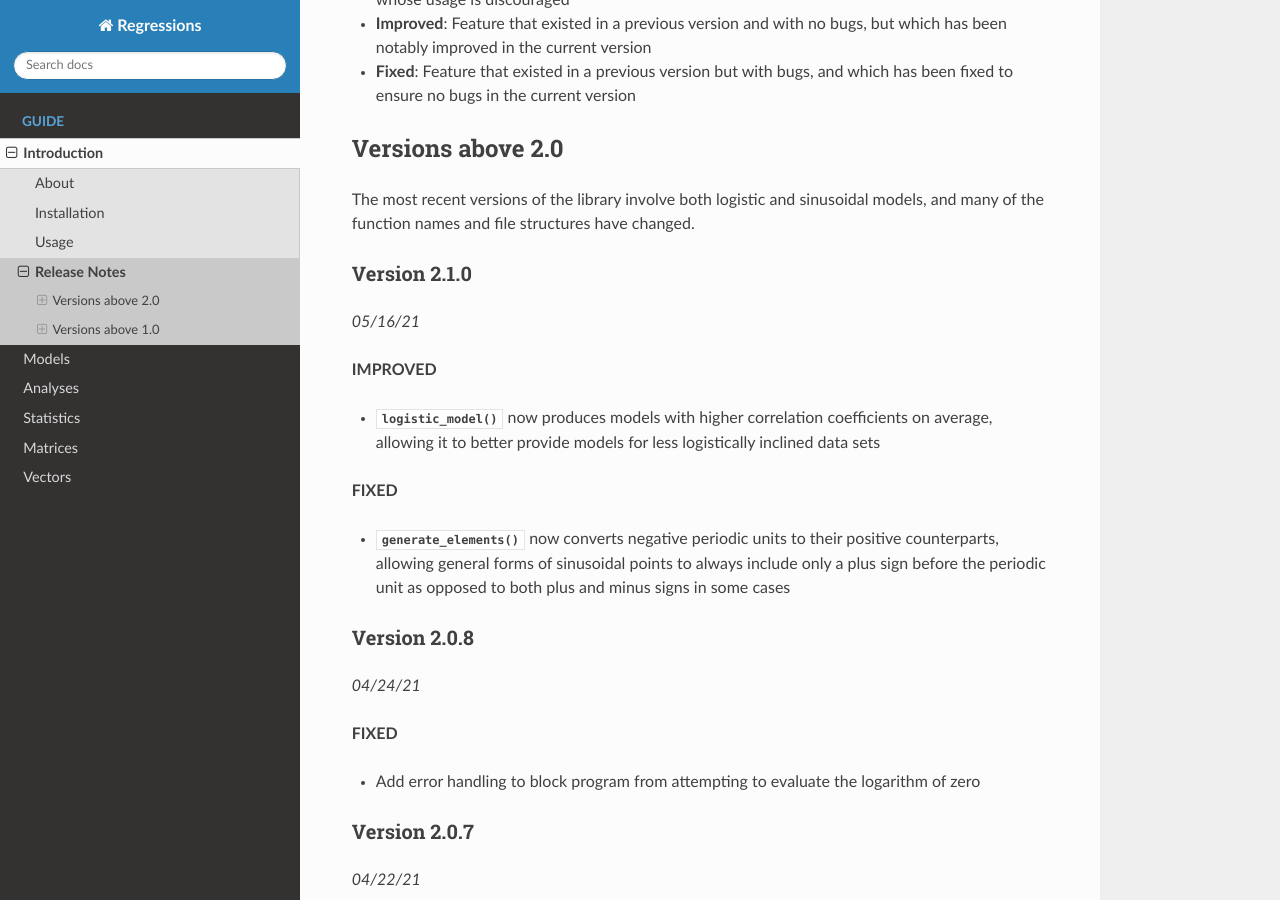
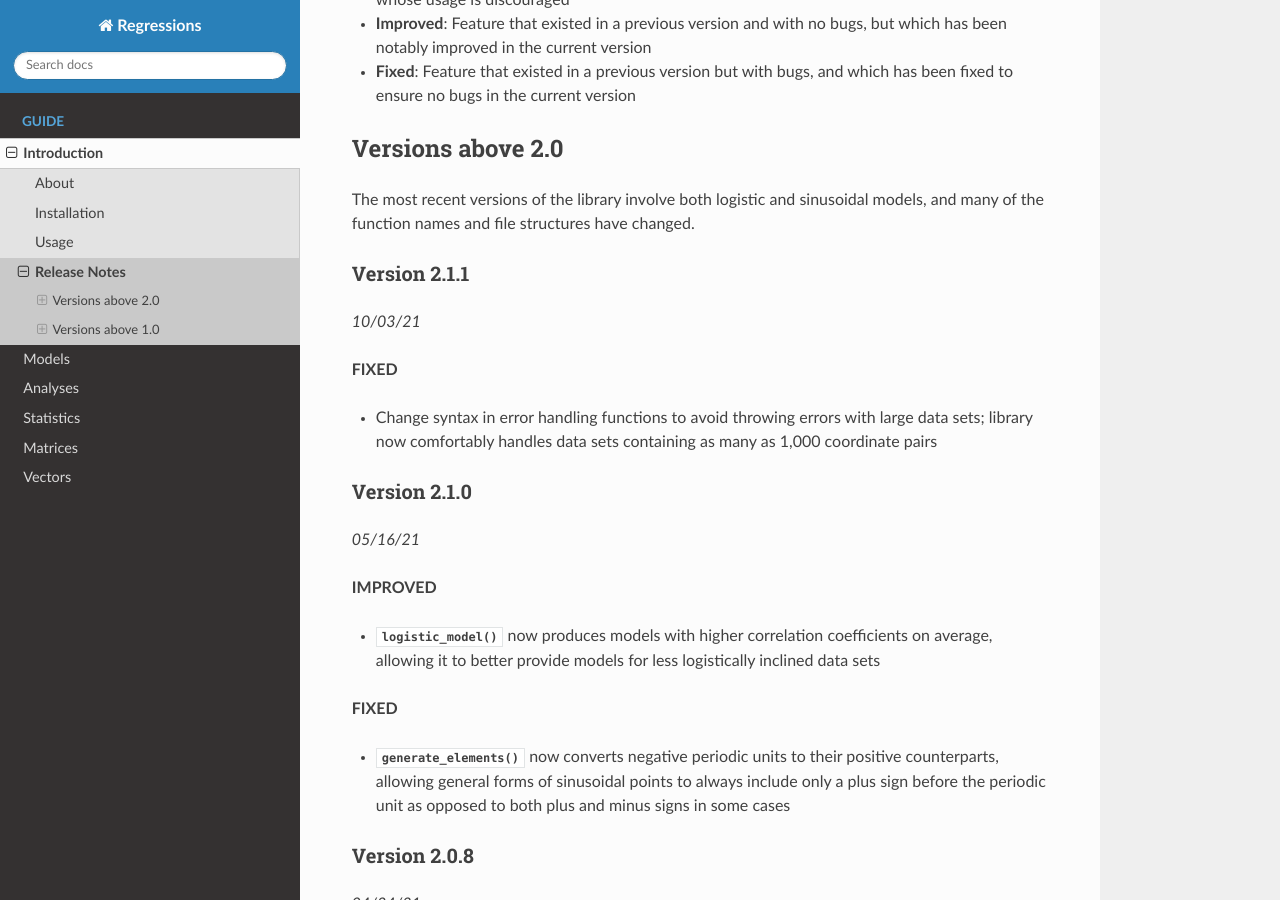
Before and after one commit to jtreeves/regressions_library, a Sphinx documentation site: the page built from documentation/source/introduction/pages/releases.rst, in a window 1280 px wide and 900 px high, scrolled down 340 px. Built offline with Sphinx 7.4.7 and the Read the Docs theme 2.0.0, drawn with Linux system fonts in a browser that asks for light colours.

Commit message:
[documentation, setup] Increment version number at the patch level; add note to docs about changes in current version

```diff
--- a/documentation/source/introduction/pages/releases.rst
+++ b/documentation/source/introduction/pages/releases.rst
@@ -13,6 +13,14 @@ To understand what updates have happened for what versions, peruse the below lis
 Versions above 2.0
 ******************
 The most recent versions of the library involve both logistic and sinusoidal models, and many of the function names and file structures have changed.
+
+Version 2.1.1
+^^^^^^^^^^^^^
+*10/03/21*
+
+**FIXED**
+
+* Change syntax in error handling functions to avoid throwing errors with large data sets; library now comfortably handles data sets containing as many as 1,000 coordinate pairs
 
 Version 2.1.0
 ^^^^^^^^^^^^^
--- a/setup.py
+++ b/setup.py
@@ -2,7 +2,7 @@ from setuptools import setup, find_packages
 
 setup(
     name='regressions',
-    version='2.1.0',
+    version='2.1.1',
     url='https://github.com/jtreeves/regressions_library',
     license='MIT',
     author='Jackson Reeves',
```
Also changed, not shown: PYPI.md (+1 -1 lines), README.md (+1 -1 lines), .readthedocs.yml.
